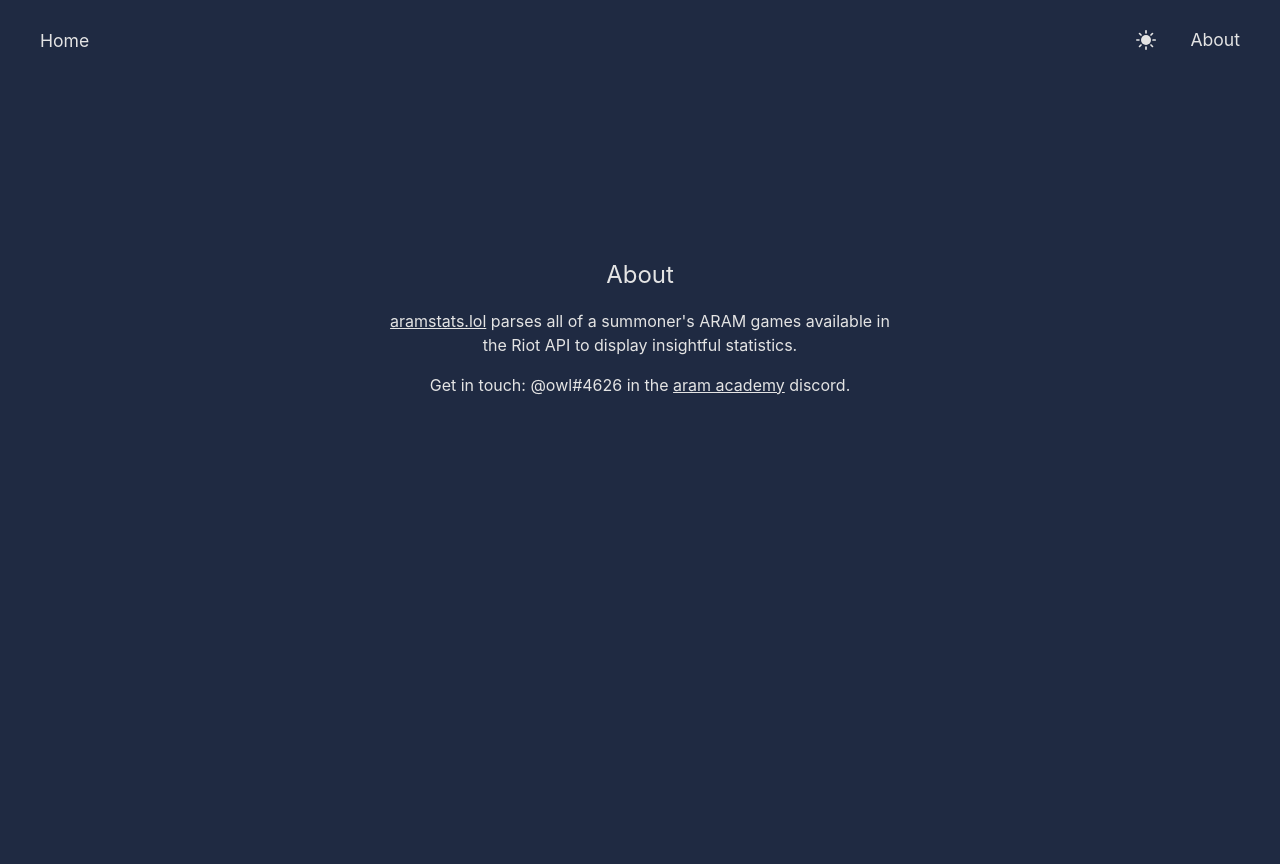
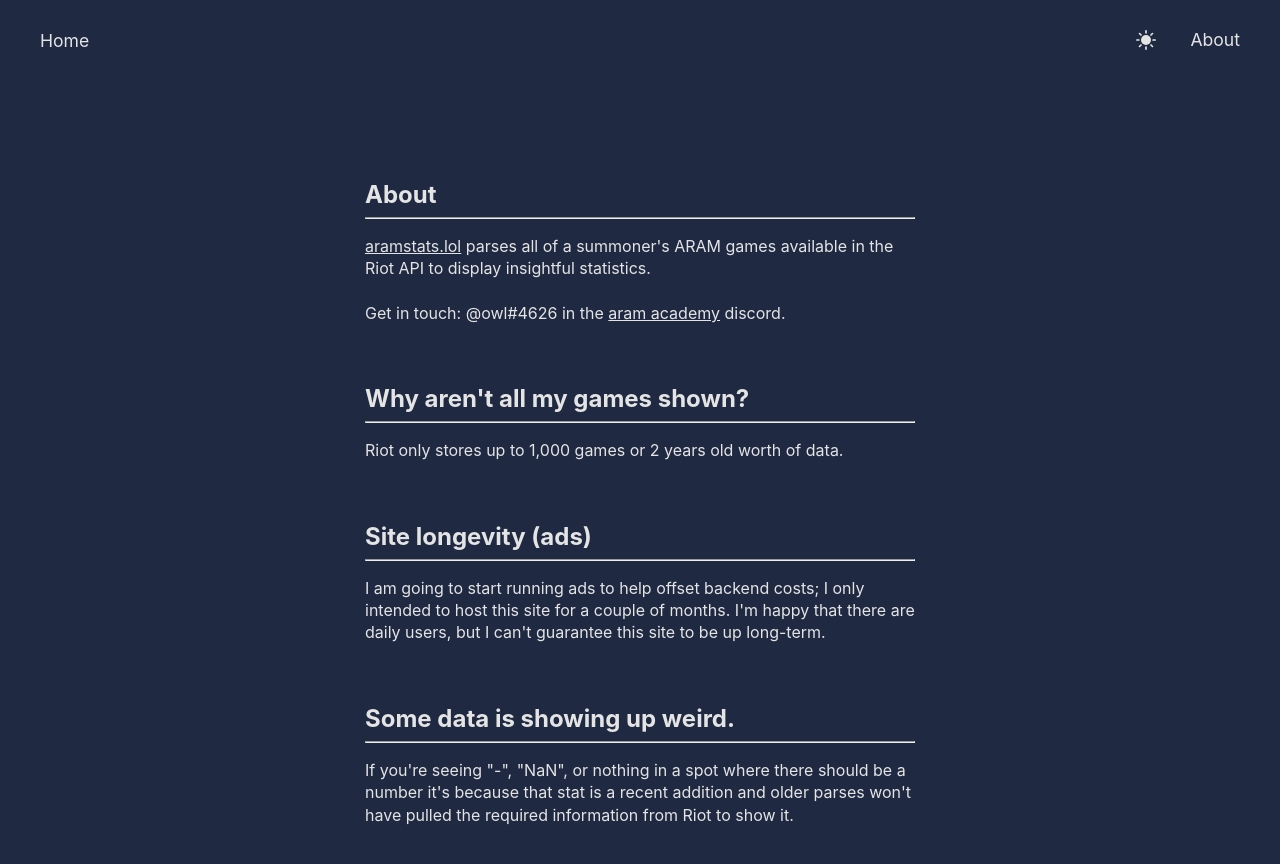
Before and after one commit to rleaf/aramstats, a Vue app: page /about in a window 1280 px wide. Shown: the top 864 px of the page. Before the commit the page ends 800 px from the top, so only its background shows below. Built offline with nearby package versions, Linux system fonts and the light colour scheme.

Commit message:
better about

```diff
--- a/index.html
+++ b/index.html
@@ -9,5 +9,7 @@
   <body>
     <div id="app"></div>
     <script type="module" src="/src/main.js"></script>
+    <script async src="https://pagead2.googlesyndication.com/pagead/js/adsbygoogle.js?client=ca-pub-3046400863804606"
+      crossorigin="anonymous"></script>
   </body>
 </html>
--- a/src/components/User/UserReady.vue
+++ b/src/components/User/UserReady.vue
@@ -149,7 +149,7 @@ export default {
             </div>
             <img class="bongo-cat" :src="bongocat" v-show="this.isDisabled">
             <!-- <img class="bongo-cat" :src="bongocat"> -->
-            <Danger />
+            <!-- <Danger /> -->
          </div>
          <div class="profile-wrapper">
             <div class="profile-sections">
--- a/src/views/AboutView.vue
+++ b/src/views/AboutView.vue
@@ -1,6 +1,38 @@
 <template>
   <div class="about-main">
-    <div>
+    <div class="about-block">
+      <h2>About</h2>
+      <hr>
+      <p>
+        <RouterLink to="/">aramstats.lol</RouterLink> parses all of a summoner's ARAM games available in the Riot API to display insightful statistics.
+        <br><br>
+        Get in touch: @owl#4626 in the <a href="https://discord.gg/MydvqhqWmM">aram academy</a> discord.
+      </p>
+    </div>
+    <div class="about-block">
+      <h2>Why aren't all my games shown?</h2>
+      <hr>
+      <p>
+        Riot only stores up to 1,000 games or 2 years old worth of data.
+      </p>
+    </div>
+    <div class="about-block">
+      <h2>Site longevity (ads)</h2>
+      <hr>
+      <p>
+        I am going to start running ads to help offset backend costs; I only intended to host this site for a couple of months. I'm happy that there are daily
+        users, but I can't guarantee this site to be up long-term.
+      </p>
+    </div>
+    <div class="about-block">
+      <h2>Some data is showing up weird.</h2>
+      <hr>
+      <p>
+        If you're seeing "-", "NaN", or nothing in a spot where there should be a number it's because that stat is a recent addition
+        and older parses won't have pulled the required information from Riot to show it.
+      </p>
+    </div>
+    <!-- <div>
       <h2>About</h2>
       <p>
         <u>aramstats.lol</u> parses all of a summoner's ARAM games available in the Riot API to display insightful statistics.
@@ -8,7 +40,7 @@
       <p>
         Get in touch: @owl#4626 in the <a href="https://discord.gg/MydvqhqWmM">aram academy</a> discord.
       </p>
-    </div>
+    </div> -->
   </div>
 </template>
 
@@ -16,9 +48,15 @@
 .about-main {
   display: flex;
   width: 100%;
-  justify-content: center;
-  margin-top: 20vh;
+  flex-direction: column;
+  align-items: center;
+  padding: 10vh 0;
   text-align: center;
+}
+
+.about-block {
+  width: 550px;
+  margin-bottom: 3vh;
 }
 
 a {
@@ -26,13 +64,15 @@ a {
 }
 
 h2 {
-  font-weight: normal;
+  /* font-weight: normal; */
+  text-align: left;
   color: var(--color-font);
+  margin-bottom: 0;
 }
 
 p {
   color: var(--color-font);
-  width: 500px;
-  line-height: 1.5;
+  line-height: 1.4;
+  text-align: left;
 }
 </style>
```
